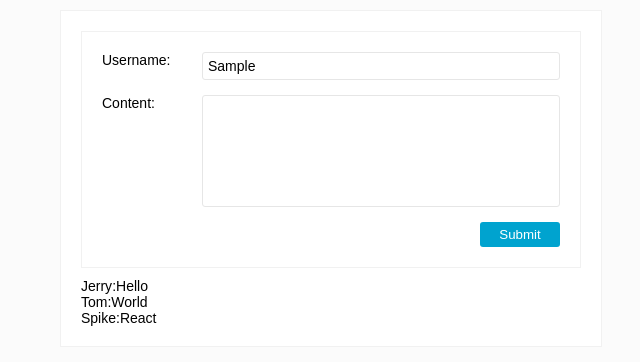
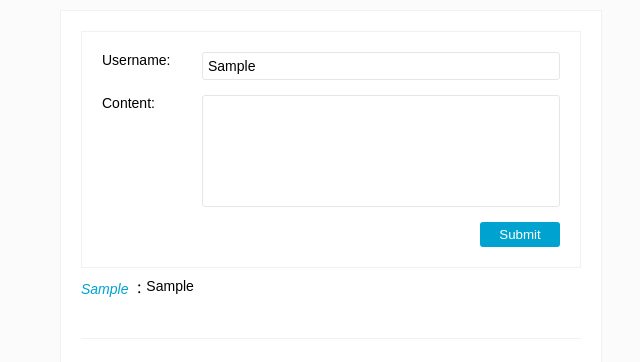
Before and after one commit to Linxiaopeng/React_exercise, a React (Create React App) app in the folder comment-app/: page / in a window 1280 px wide. Both pictures are taken after typing "Sample", "Sample" into the empty fields and a click on the button "Submit". Shown: the top 362 px of the page, without its empty margins (309-949 px from the left). Built offline with nearby package versions, Linux system fonts and the light colour scheme.

Commit message:
lesson 16

```diff
--- a/comment-app/src/Comment.js
+++ b/comment-app/src/Comment.js
@@ -1,11 +1,11 @@
-import React, { Componet } from "react";
+import React, { Component } from "react";
 
-class Comment extends Componet {
+class Comment extends Component {
   render() {
     return (
       <div className="comment">
         <div className="comment-user">
-          <span>{this.props.comment.username}</span>
+          <span>{this.props.comment.username} </span>：
         </div>
         <p>{this.props.comment.content}</p>
       </div>
--- a/comment-app/src/CommentApp.js
+++ b/comment-app/src/CommentApp.js
@@ -3,15 +3,28 @@ import CommentInput from "./CommentInput";
 import CommentList from "./CommentList";
 
 class CommentApp extends Component {
+  constructor() {
+    super();
+    this.state = {
+      comments: []
+    };
+  }
+
   handleSubmitComment(comment) {
-    console.log(comment);
+    if (!comment) return;
+    if (!comment.username) return alert("请输入用户名");
+    if (!comment.content) return alert("请输入评论内容");
+    this.state.comments.push(comment);
+    this.setState({
+      comments: this.state.comments
+    });
   }
 
   render() {
     return (
       <div className="wrapper">
         <CommentInput onSubmit={this.handleSubmitComment.bind(this)} />
-        <CommentList />
+        <CommentList comments={this.state.comments} />
       </div>
     );
   }
--- a/comment-app/src/CommentList.js
+++ b/comment-app/src/CommentList.js
@@ -1,22 +1,17 @@
 import React, { Component } from "react";
+import Comment from "./Comment";
 
 class CommentList extends Component {
+  static defaultProps = {
+    comments: []
+  };
+
   render() {
-    const comments = [
-      { username: "Jerry", content: "Hello" },
-      { username: "Tom", content: "World" },
-      { username: "Spike", content: "React" }
-    ];
-
     return (
       <div>
-        {comments.map((comment, i) => {
-          return (
-            <div key={i}>
-              {comment.username}:{comment.content}
-            </div>
-          );
-        })}
+        {this.props.comments.map((comment, i) => (
+          <Comment comment={comment} key={i} />
+        ))}
       </div>
     );
   }
```
